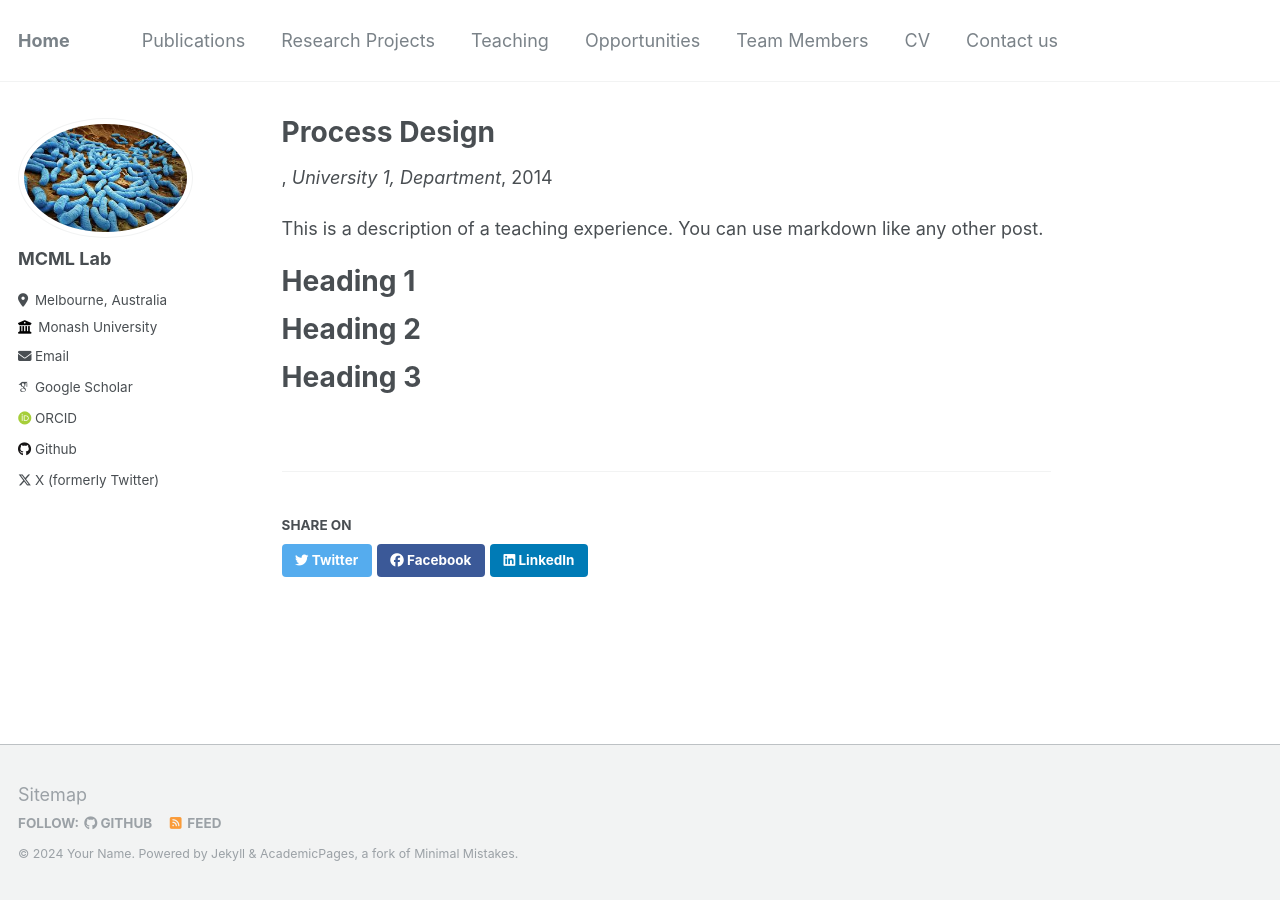
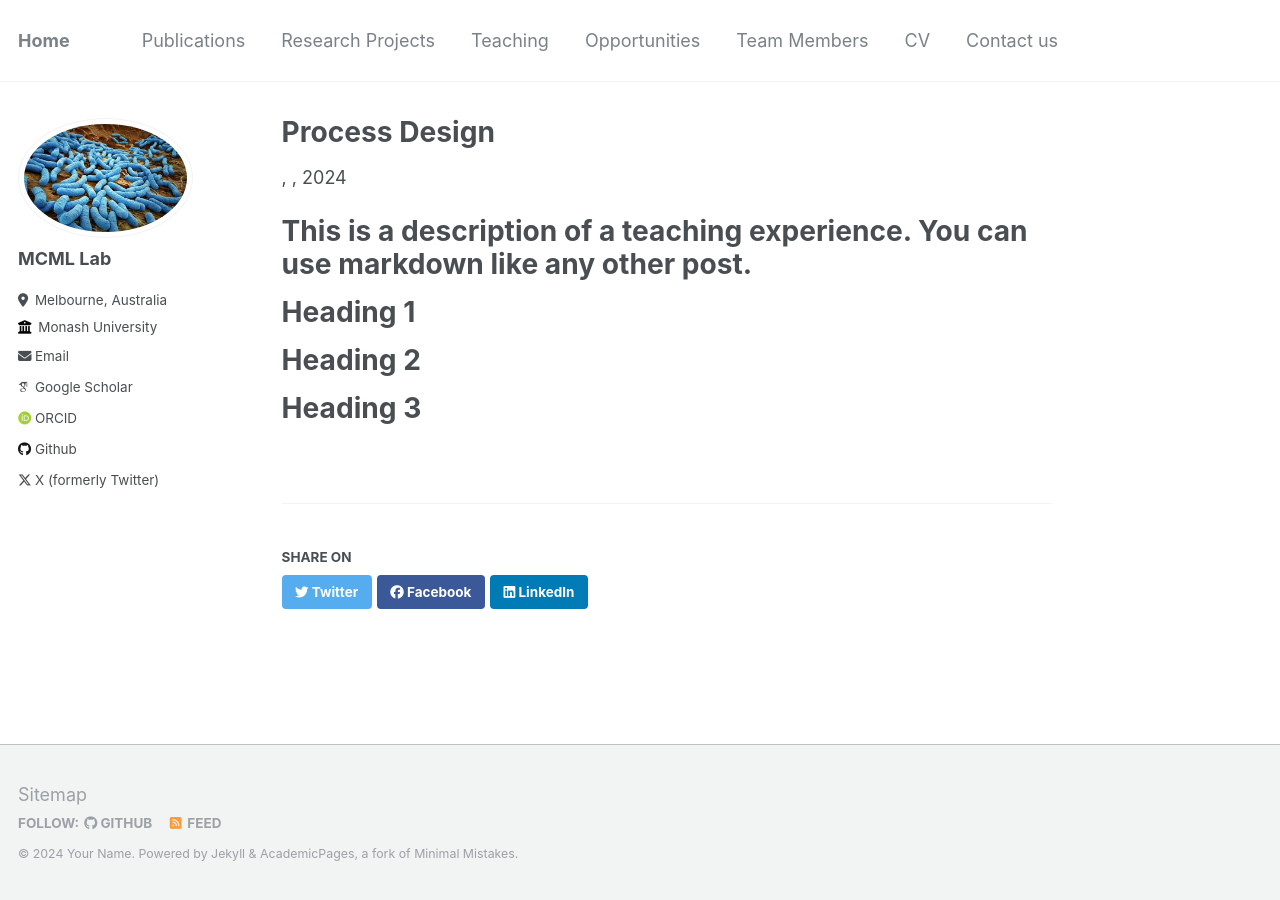
Before and after one commit to AminValiei/valieilab, a Jekyll site: the page built from _teaching/2014-spring-teaching-1.md, in a window 1280 px wide. Built offline with Jekyll 4.4.1, drawn with Linux system fonts in a browser that asks for light colours; some web fonts are replaced; some of the changed lines change nothing that is shown.

Commit message:
Update 2014-spring-teaching-1.md

```diff
--- a/_teaching/2014-spring-teaching-1.md
+++ b/_teaching/2014-spring-teaching-1.md
@@ -2,13 +2,13 @@
 title: "Process Design"
 collection: teaching
 # type: "Undergraduate course"
-permalink: /teaching/2014-spring-teaching-1
-venue: "University 1, Department"
-date: 2014-01-01
-location: "City, Country"
+# permalink: /teaching/2014-spring-teaching-1
+# venue: "University 1, Department"
+# date: 2014-01-01
+# location: "City, Country"
 ---
 
-This is a description of a teaching experience. You can use markdown like any other post.
+# This is a description of a teaching experience. You can use markdown like any other post.
 
 Heading 1
 ======
```
